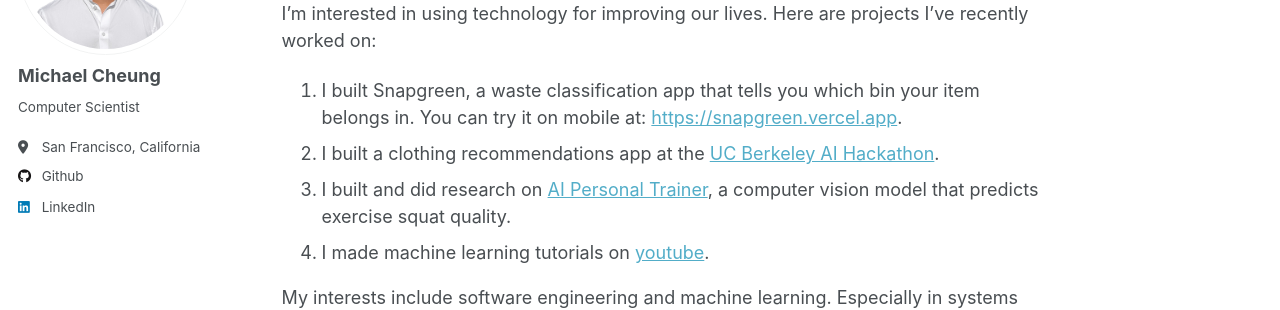
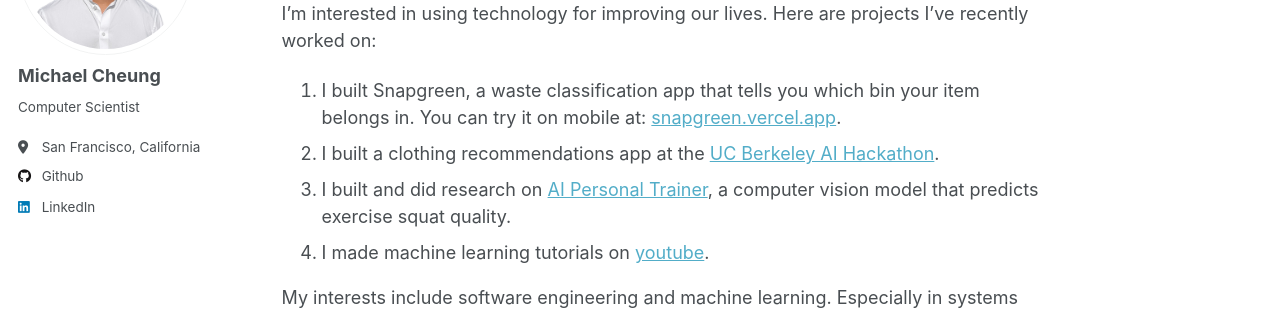
Before and after one commit to cheung0/cheung0.github.io, a Jekyll site: the page built from _pages/about.md, in a window 1280 px wide and 1114 px high. Shown: the part 226-536 px from the top of the window. Built offline with Jekyll 4.4.1, drawn with Linux system fonts in a browser that asks for light colours; some of the changed lines change nothing that is shown.

Commit message:
Update about.md

```diff
--- a/_pages/about.md
+++ b/_pages/about.md
@@ -10,7 +10,7 @@
 Hello! I’m a Computer Science new grad from San Jose State University. Previously, I worked as a Software Engineer at [Amazon](https://www.amazon.com/) Web Services and [VMware](https://www.vmware.com/).
 
 I’m interested in using technology for improving our lives. Here are projects I’ve recently worked on:
-1. I built Snapgreen, a waste classification app that tells you which bin your item belongs in. You can try it on mobile at: [https://snapgreen.vercel.app](https://snapgreen.vercel.app).
+1. I built Snapgreen, a waste classification app that tells you which bin your item belongs in. You can try it on mobile at: [snapgreen.vercel.app](https://snapgreen.vercel.app).
 2. I built a clothing recommendations app at the [UC Berkeley AI Hackathon](https://devpost.com/software/style-sync?ref_content=user-portfolio&ref_feature=in_progress).
 3. I built and did research on [AI Personal Trainer](https://cheung0.github.io/files/AI Personal Trainer Research.pdf), a computer vision model that predicts exercise squat quality.
 4. I made machine learning tutorials on [youtube](https://www.youtube.com/playlist?list=PLnoQBKuzSUX3YAeGaZXgJK0fElpAHT50D).
```
